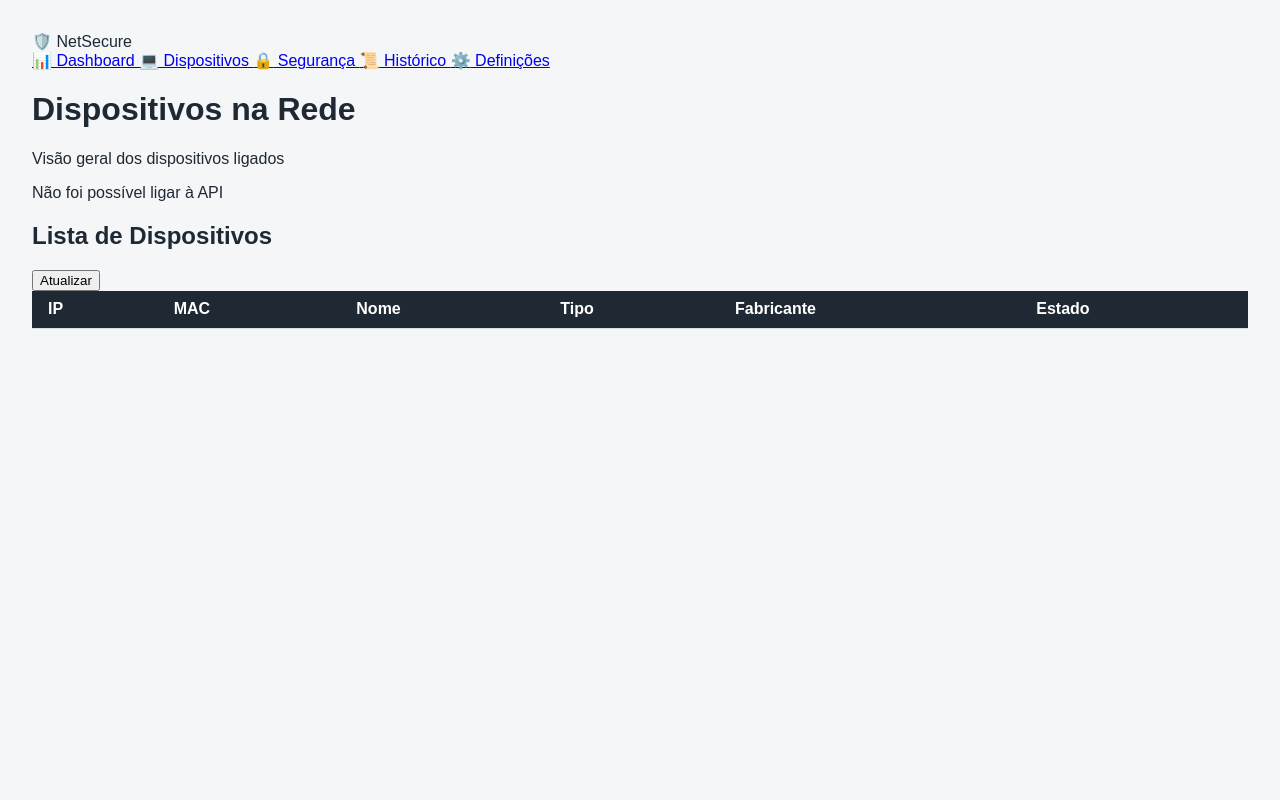
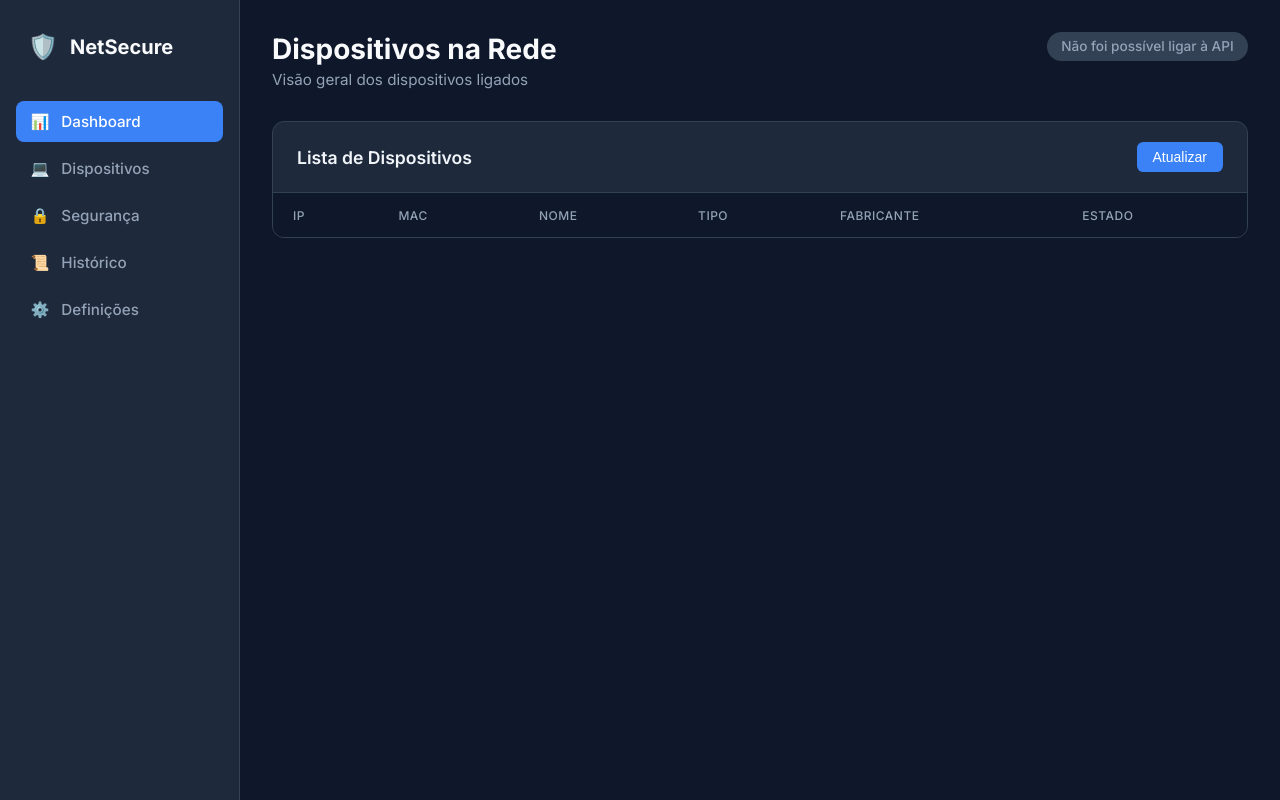
Before and after one commit to DFeliz/Network-Management-and-Security-Dashboard, a plain HTML site: page frontend/index.html in a window 1280 px wide. Drawn offline with Linux system fonts and the light colour scheme; no server answers.

Commit message:
Atualiza o CSS com layout moderno de dashboard (dark theme)

```diff
--- a/frontend/style.css
+++ b/frontend/style.css
@@ -1,23 +1,239 @@
+* {
+  margin: 0;
+  padding: 0;
+  box-sizing: border-box;
+}
+
 body {
-  font-family: Arial, sans-serif;
-  margin: 2rem;
-  background: #f4f6f8;
-  color: #1f2933;
+  font-family: 'Inter', -apple-system, BlinkMacSystemFont, sans-serif;
+  background: #0f172a;
+  color: #e2e8f0;
+  min-height: 100vh;
+}
+
+.app {
+  display: flex;
+  min-height: 100vh;
+}
+
+/* Sidebar */
+.sidebar {
+  width: 240px;
+  background: #1e293b;
+  border-right: 1px solid #334155;
+  display: flex;
+  flex-direction: column;
+  padding: 1.5rem 1rem;
+}
+
+.logo {
+  display: flex;
+  align-items: center;
+  gap: 0.75rem;
+  padding: 0.5rem 0.75rem;
+  margin-bottom: 2rem;
+}
+
+.logo-icon {
+  font-size: 1.5rem;
+}
+
+.logo-text {
+  font-weight: 700;
+  font-size: 1.25rem;
+  color: #f8fafc;
+}
+
+.nav {
+  display: flex;
+  flex-direction: column;
+  gap: 0.35rem;
+}
+
+.nav-item {
+  display: flex;
+  align-items: center;
+  gap: 0.75rem;
+  padding: 0.7rem 0.9rem;
+  border-radius: 0.5rem;
+  color: #94a3b8;
+  text-decoration: none;
+  font-size: 0.95rem;
+  font-weight: 500;
+  transition: all 0.15s ease;
+}
+
+.nav-item:hover {
+  background: #334155;
+  color: #f1f5f9;
+}
+
+.nav-item.active {
+  background: #3b82f6;
+  color: white;
+}
+
+/* Main */
+.main {
+  flex: 1;
+  padding: 2rem;
+  overflow-y: auto;
+}
+
+.header {
+  display: flex;
+  justify-content: space-between;
+  align-items: flex-start;
+  margin-bottom: 2rem;
+}
+
+.header h1 {
+  font-size: 1.75rem;
+  font-weight: 700;
+  color: #f8fafc;
+  margin-bottom: 0.25rem;
+}
+
+.subtitle {
+  color: #94a3b8;
+  font-size: 0.95rem;
+}
+
+.status-badge {
+  padding: 0.4rem 0.9rem;
+  border-radius: 9999px;
+  font-size: 0.85rem;
+  font-weight: 500;
+  background: #334155;
+  color: #94a3b8;
+}
+
+.status-badge.online {
+  background: #064e3b;
+  color: #34d399;
+}
+
+.status-badge.offline {
+  background: #7f1d1d;
+  color: #f87171;
+}
+
+/* Card */
+.card {
+  background: #1e293b;
+  border: 1px solid #334155;
+  border-radius: 0.75rem;
+  overflow: hidden;
+}
+
+.card-header {
+  display: flex;
+  justify-content: space-between;
+  align-items: center;
+  padding: 1.25rem 1.5rem;
+  border-bottom: 1px solid #334155;
+}
+
+.card-header h2 {
+  font-size: 1.1rem;
+  font-weight: 600;
+  color: #f1f5f9;
+}
+
+.btn-refresh {
+  background: #3b82f6;
+  color: white;
+  border: none;
+  padding: 0.45rem 1rem;
+  border-radius: 0.4rem;
+  font-size: 0.875rem;
+  font-weight: 500;
+  cursor: pointer;
+  transition: background 0.15s ease;
+}
+
+.btn-refresh:hover {
+  background: #2563eb;
+}
+
+/* Table */
+.table-wrapper {
+  overflow-x: auto;
 }
 
 table {
+  width: 100%;
   border-collapse: collapse;
-  width: 100%;
-  background: white;
 }
 
 th, td {
-  padding: 0.6rem 1rem;
-  border-bottom: 1px solid #d9dee3;
+  padding: 0.9rem 1.25rem;
   text-align: left;
+  font-size: 0.9rem;
 }
 
 th {
-  background: #1f2933;
-  color: white;
+  background: #0f172a;
+  color: #94a3b8;
+  font-weight: 500;
+  text-transform: uppercase;
+  font-size: 0.75rem;
+  letter-spacing: 0.04em;
 }
+
+td {
+  border-top: 1px solid #334155;
+  color: #e2e8f0;
+}
+
+tr:hover td {
+  background: #33415533;
+}
+
+/* Status indicators */
+.estado {
+  display: inline-flex;
+  align-items: center;
+  gap: 0.4rem;
+  font-weight: 500;
+  font-size: 0.85rem;
+}
+
+.estado::before {
+  content: '';
+  width: 8px;
+  height: 8px;
+  border-radius: 50%;
+}
+
+.estado.online {
+  color: #34d399;
+}
+
+.estado.online::before {
+  background: #34d399;
+}
+
+.estado.offline {
+  color: #f87171;
+}
+
+.estado.offline::before {
+  background: #f87171;
+}
+
+/* Responsive */
+@media (max-width: 768px) {
+  .sidebar {
+    display: none;
+  }
+
+  .main {
+    padding: 1.25rem;
+  }
+
+  .header {
+    flex-direction: column;
+    gap: 1rem;
+  }
+}
```
